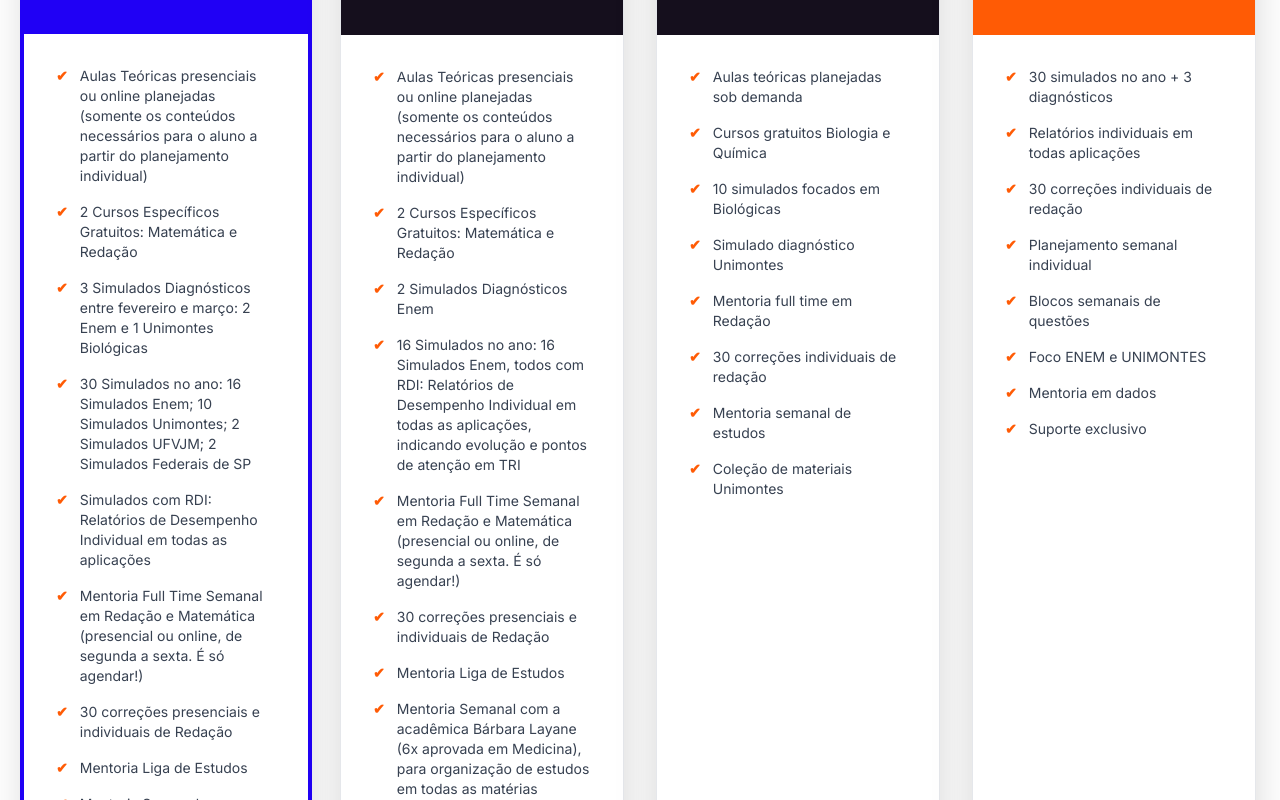
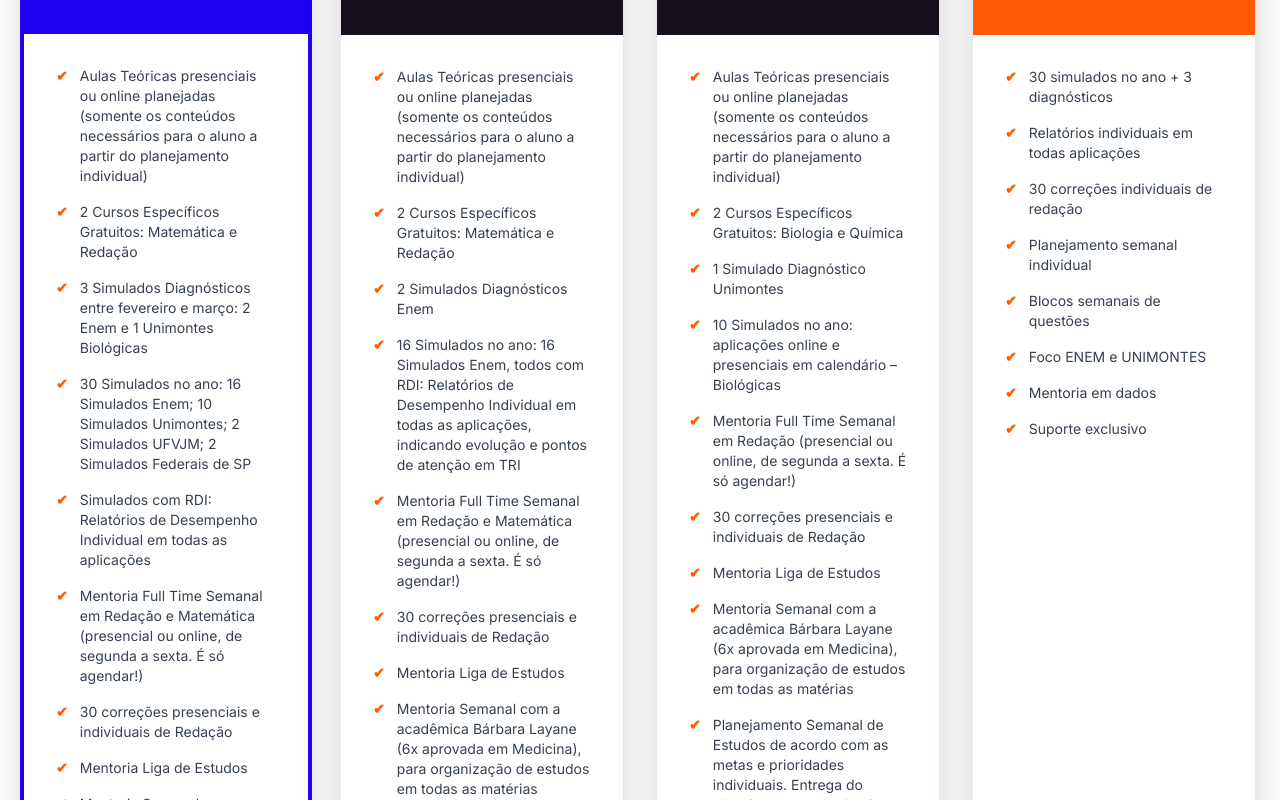
Before and after one commit to hamiltonmatematica/ligamed360, a React (Vite) app: page / in a window 1280 px wide. Shown: the part 2780-3580 px from the top of the page. Built offline with nearby package versions, Linux system fonts and the light colour scheme.

Commit message:
Atualiza descrição detalhada do plano MED 360 UNIMONTES

```diff
--- a/components/Pricing.tsx
+++ b/components/Pricing.tsx
@@ -49,14 +49,17 @@ const plans = [
     name: "MED 360 UNIMONTES",
     description: "Preparação específica para a UNIMONTES",
     features: [
-      "Aulas teóricas planejadas sob demanda",
-      "Cursos gratuitos Biologia e Química",
-      "10 simulados focados em Biológicas",
-      "Simulado diagnóstico Unimontes",
-      "Mentoria full time em Redação",
-      "30 correções individuais de redação",
-      "Mentoria semanal de estudos",
-      "Coleção de materiais Unimontes"
+      "Aulas Teóricas presenciais ou online planejadas (somente os conteúdos necessários para o aluno a partir do planejamento individual)",
+      "2 Cursos Específicos Gratuitos: Biologia e Química",
+      "1 Simulado Diagnóstico Unimontes",
+      "10 Simulados no ano: aplicações online e presenciais em calendário – Biológicas",
+      "Mentoria Full Time Semanal em Redação (presencial ou online, de segunda a sexta. É só agendar!)",
+      "30 correções presenciais e individuais de Redação",
+      "Mentoria Liga de Estudos",
+      "Mentoria Semanal com a acadêmica Bárbara Layane (6x aprovada em Medicina), para organização de estudos em todas as matérias",
+      "Planejamento Semanal de Estudos de acordo com as metas e prioridades individuais. Entrega do planejamento todo domingo pela manhã, de forma individualizada",
+      "Coleção de Material de Questões Unimontes: impresso ou digital 3 volumes",
+      "Preparação focada na Unimontes 2026"
     ],
     price: "2.790,00",
     installments: "319,00",
```
